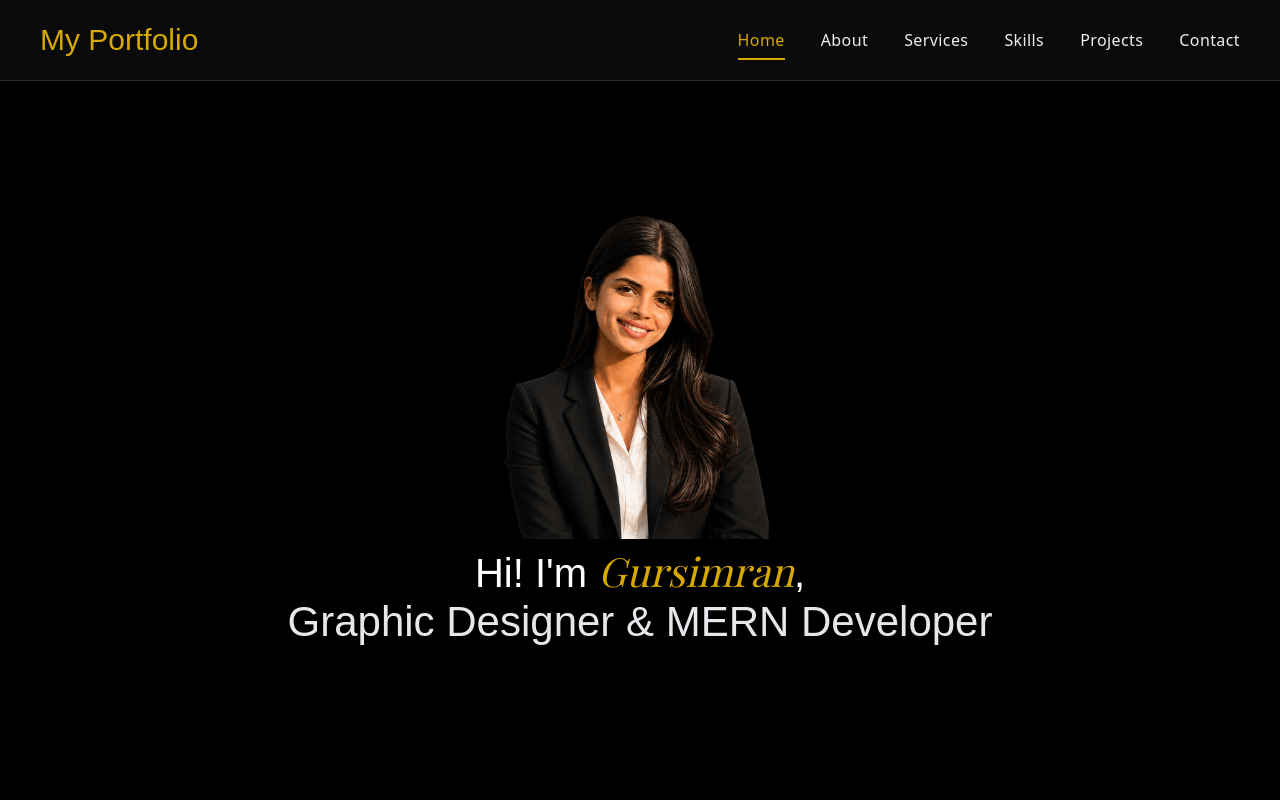
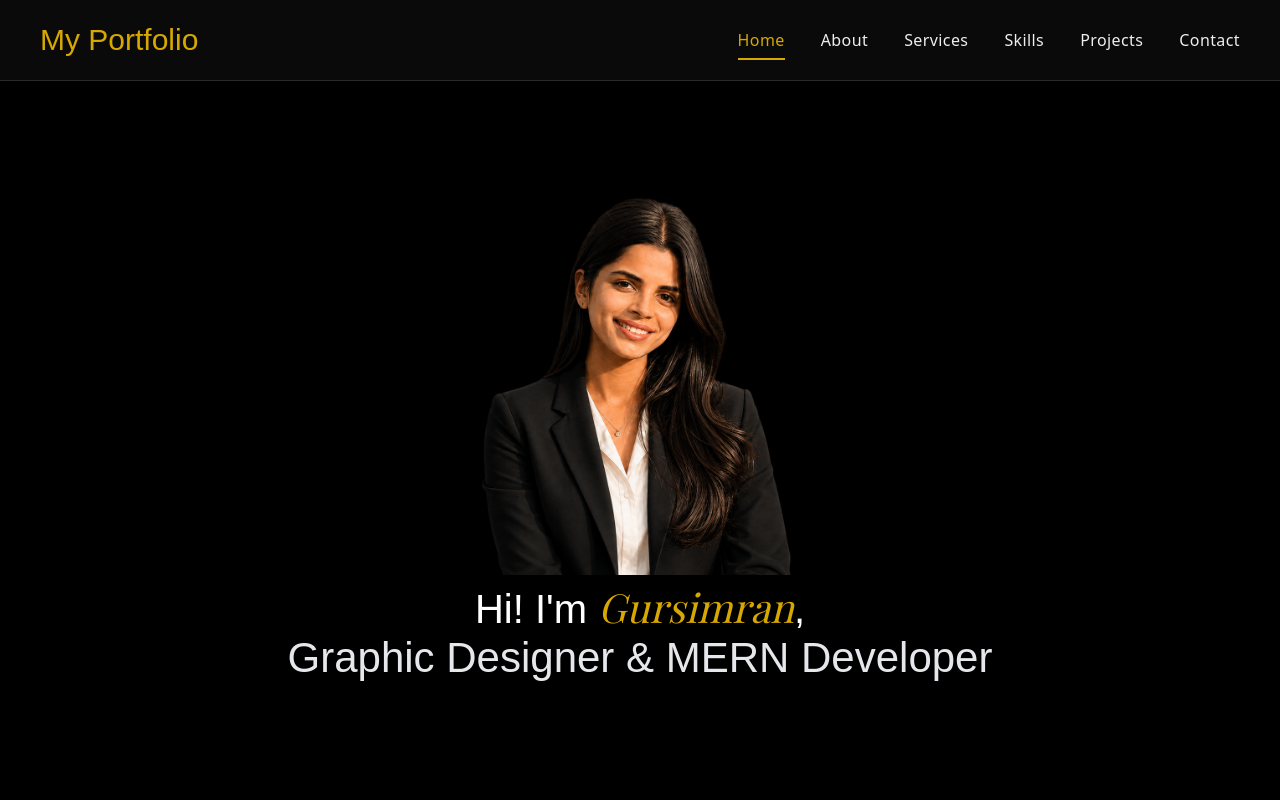
Before and after one commit to gursimran285/gursimran-portfolio, a React (Vite) app: page / in a window 1280 px wide. Shown: the top 800 px of the page. Built offline with nearby package versions, Linux system fonts and the light colour scheme; a web font is replaced by a local one.

Commit message:
Update Hero.jsx

```diff
--- a/src/components/Hero.jsx
+++ b/src/components/Hero.jsx
@@ -11,7 +11,7 @@ function Hero() {
                 items-center
                 justify-center
                 pt-24
-                pb-10
+                pb-4
                 overflow-hidden
             "
     >
@@ -47,11 +47,11 @@ function Hero() {
             src="/assets/images/profile.png"
             alt="Gursimran"
             className="
-    w-[300px]
-    sm:w-[380px]
-    md:w-[460px]
-    lg:w-[540px]
-    xl:w-[600px]
+    w-[350px]
+    sm:w-[450px]
+    md:w-[550px]
+    lg:w-[650px]
+    xl:w-[700px]
     h-auto
     object-contain
     mx-auto
```
